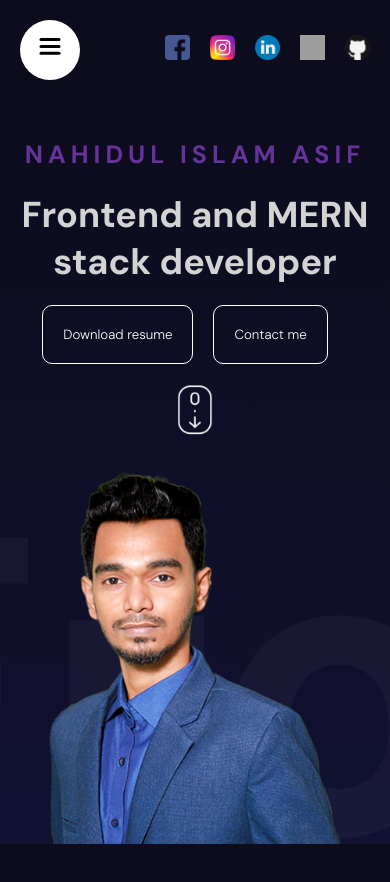
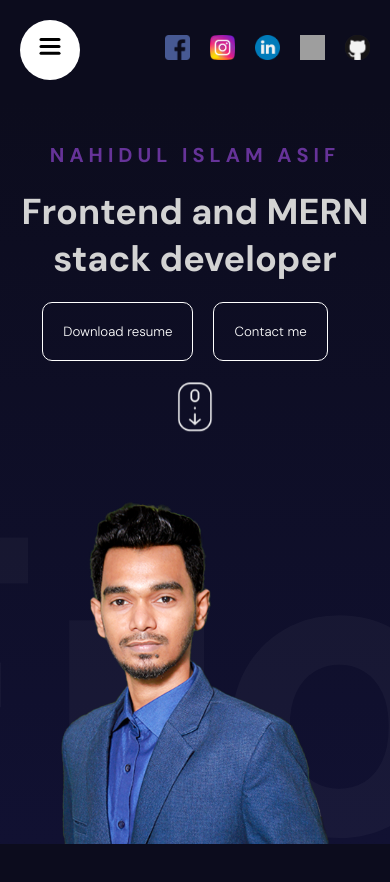
Before and after one commit to Nahid-07/animated-portfolio, a React (Vite) app: page / in a window 390 px wide. Shown: the top 882 px of the page. Built offline with nearby package versions, Linux system fonts and the light colour scheme; grey boxes are pictures that could not be loaded.

Commit message:
responsive for mobile and tablet

```diff
--- a/index.html
+++ b/index.html
@@ -2,7 +2,7 @@
 <html lang="en">
   <head>
     <meta charset="UTF-8" />
-    <meta name="viewport" content="width=device-width, initial-scale=1.0" />
+    <meta name="viewport" content="width=device-width, initial-scale=1" />
     <link href="https://fonts.googleapis.com/css2?family=DM+Sans:ital,opsz,wght@0,9..40,100;0,9..40,200;0,9..40,300;0,9..40,400;0,9..40,500;0,9..40,600;0,9..40,700;0,9..40,800;0,9..40,900;0,9..40,1000;1,9..40,100;1,9..40,1000&display=swap" rel="stylesheet">
     <link rel="icon" type="react" href="/React.png">
     <title>Developer Nahidul</title>
--- a/src/component/hero/hero.scss
+++ b/src/component/hero/hero.scss
@@ -25,6 +25,14 @@
                 gap: 20px;
                 align-items: center;
                 text-align: center;
+                padding: 0 5px;
+            }
+            @include tablet {
+                width: 100%;
+                height: 50%;
+                gap: 20px;
+                align-items: center;
+                text-align: center;
             }
 
             h2{
@@ -33,7 +41,7 @@
                 text-transform: uppercase;
                 color: rebeccapurple;
                 @include mobile {
-                    font-size: 25px;
+                    font-size: 20px;
                     letter-spacing: 5px;
                 }
             }
@@ -69,8 +77,16 @@
             height: 100%;
             width: 100%;
             object-fit: contain;
+            padding: 30px;
+            padding-bottom: 0;
         }
         @include mobile {
+            height: 50%;
+            width: 100%;
+            top: unset;
+            bottom: 0;
+        }
+        @include tablet {
             height: 50%;
             width: 100%;
             top: unset;
```
